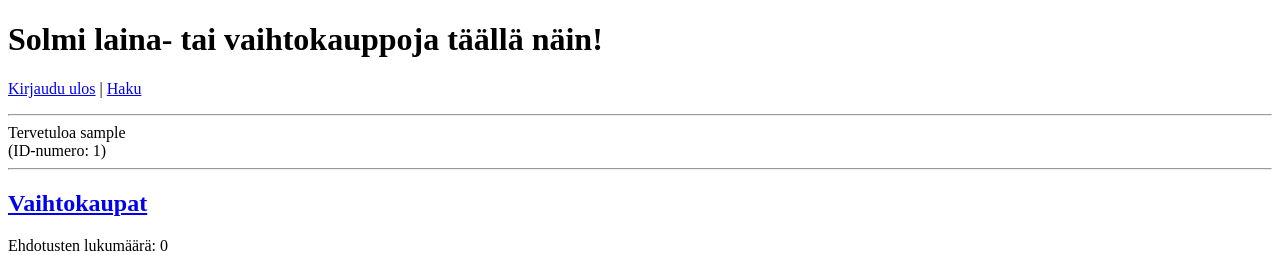
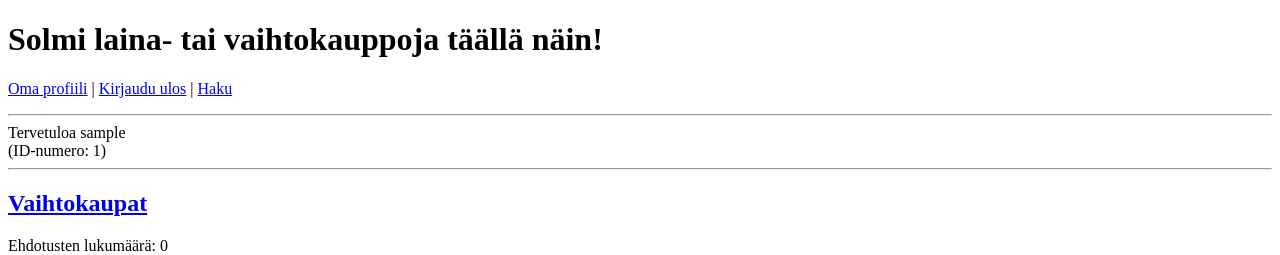
Before and after one commit to hakoanna/vaihtolainaus, a Flask app: page / in a window 1280 px wide. Shown: the top 255 px of the page. Run offline with Flask 3, Linux system fonts and the light colour scheme; the visitor is signed in with stand-in values (Sample User, id 1); data that the repository does not hold is empty.

Commit message:
Add route to profile page

```diff
--- a/templates/index.html
+++ b/templates/index.html
@@ -10,6 +10,7 @@
 
   <p>
     {% if session.user_id %}
+    <a href="/user/{{ session.user_id }}">Oma profiili</a> |
     <a href="/logout">Kirjaudu ulos</a> |
     <a href="/search">Haku</a>
     <hr />
```
